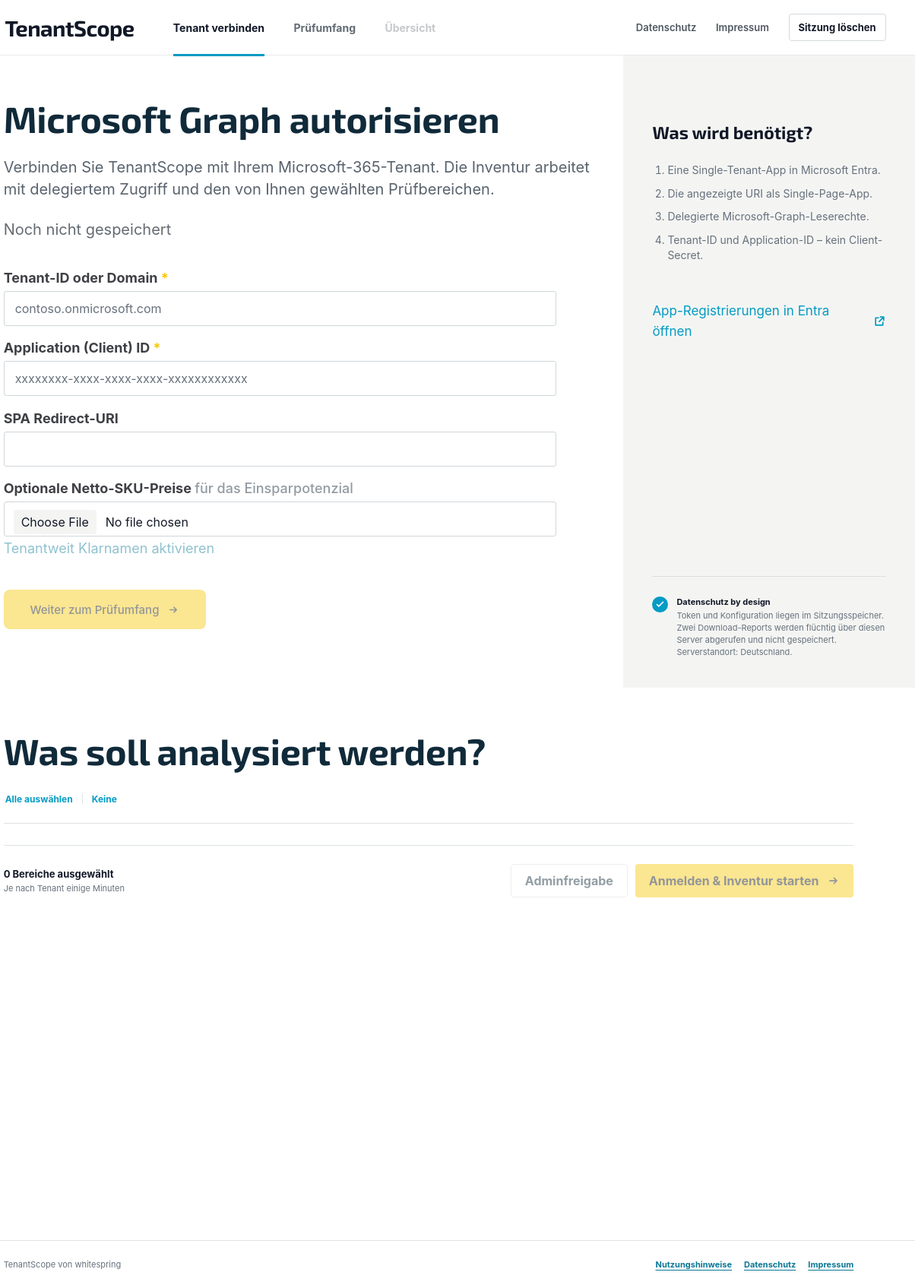
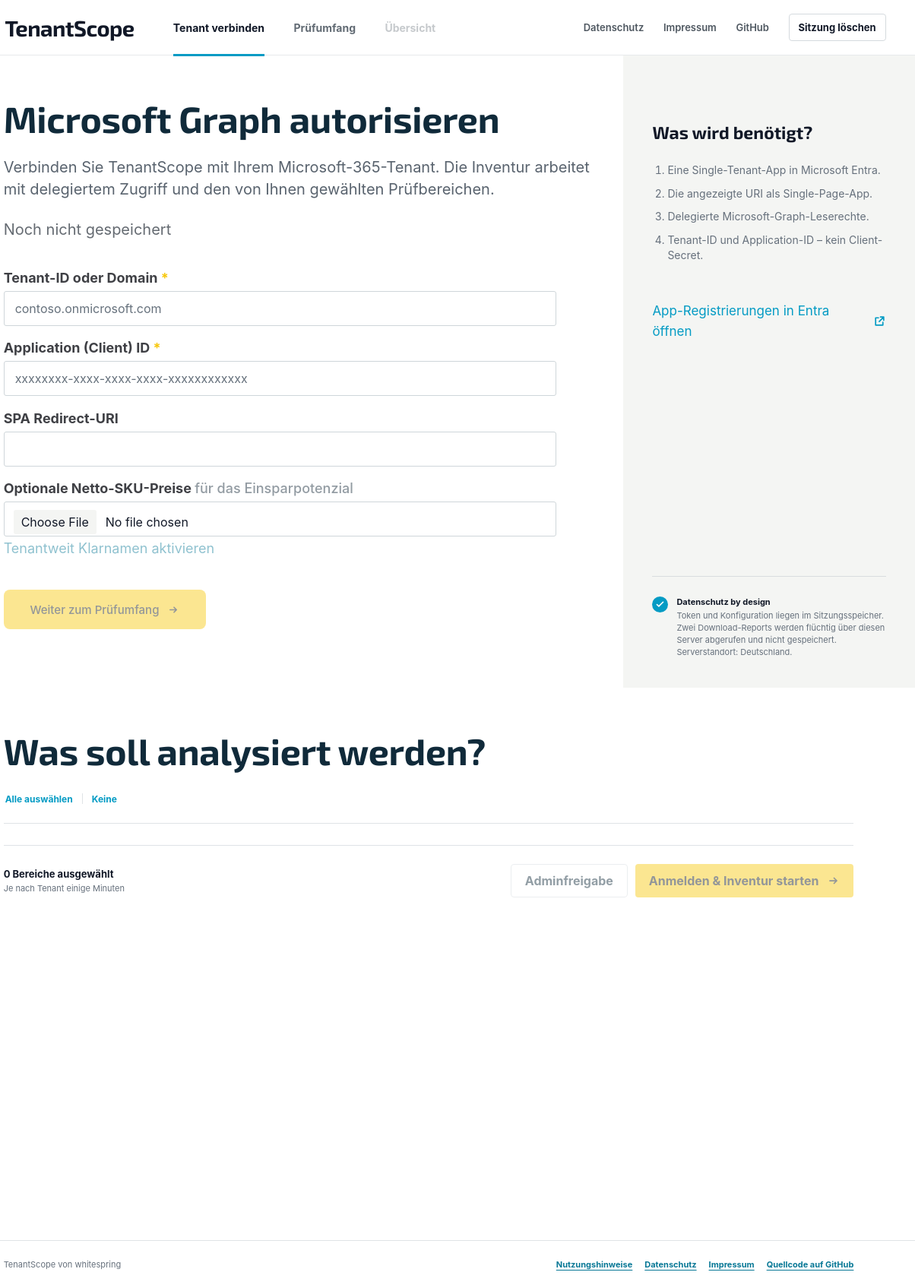
Before and after one commit to whitespring/TenantScope, a website: page index.html in a window 1280 px wide. Shown: the full height of the page at 76% size, 76-1280 px from the left. Drawn offline with Linux system fonts and the light colour scheme.

Commit message:
Link the TenantScope source repository

```diff
--- a/index.html
+++ b/index.html
@@ -38,6 +38,7 @@
       <div class="header-actions">
         <a href="https://www.whitespring.de/datenschutz/" target="_blank" rel="noreferrer">Datenschutz</a>
         <a href="https://www.whitespring.de/impressum/" target="_blank" rel="noreferrer">Impressum</a>
+        <a href="https://github.com/whitespring/TenantScope" target="_blank" rel="noreferrer">GitHub</a>
         <button class="button button-ghost button-small" id="reset-session" type="button">
           Sitzung löschen
         </button>
@@ -187,6 +188,7 @@
         <button id="open-usage-notice" type="button">Nutzungshinweise</button>
         <a href="https://www.whitespring.de/datenschutz/" target="_blank" rel="noreferrer">Datenschutz</a>
         <a href="https://www.whitespring.de/impressum/" target="_blank" rel="noreferrer">Impressum</a>
+        <a href="https://github.com/whitespring/TenantScope" target="_blank" rel="noreferrer">Quellcode auf GitHub</a>
       </nav>
     </footer>
 
```
Also changed, not shown: README.md.
